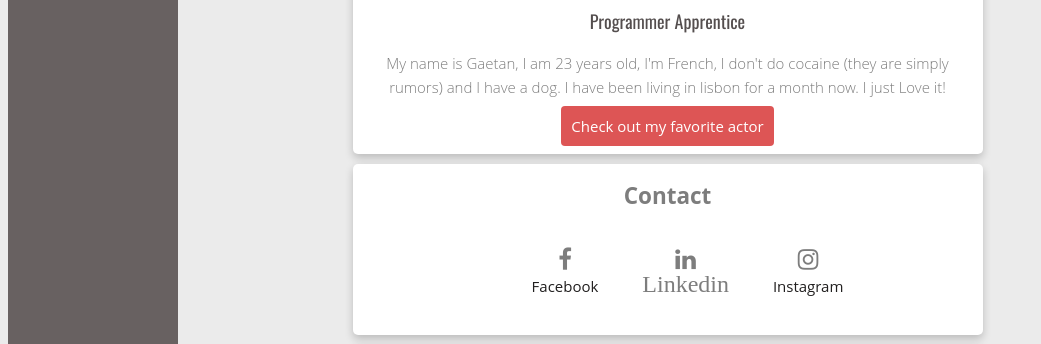
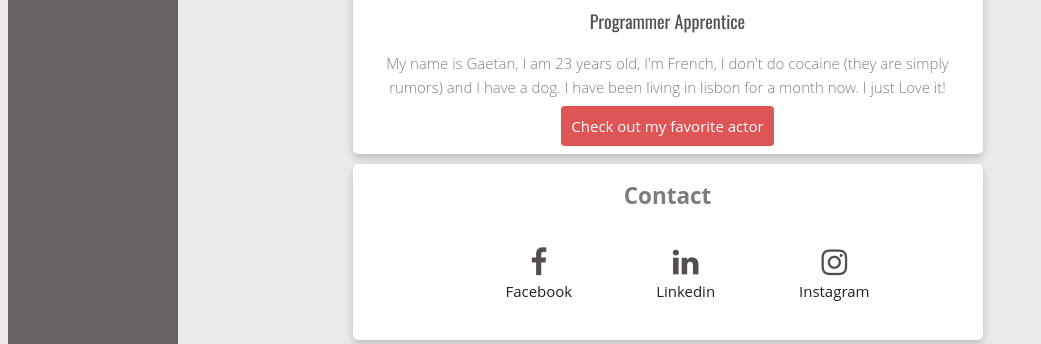
Before and after one commit to gaetan10/profile, a plain HTML site: page index.html in a window 1280 px wide. Shown: the part 233-577 px from the top of the page, without its empty margins (0-1041 px from the left). Drawn offline with nearby package versions, Linux system fonts and the light colour scheme.

Commit message:
last change

```diff
--- a/index.html
+++ b/index.html
@@ -38,7 +38,7 @@
   <h2 id="contact" class="text-center">Contact</h2>
      <ul class="list-inline">
         <li class="text-center"><a href="https://www.facebook.com/" target="_blank"><i class="fa fa-facebook "></i><br>Facebook</a></li>
-        <li class="text-center"><a href="https://www.linkedin.com/in/ga%C3%ABtan-may-84bb5aa4/" target="_blank"><i class="fa fa-linkedin"><br>Linkedin</i></a></li>
+        <li class="text-center"><a href="https://www.linkedin.com/in/ga%C3%ABtan-may-84bb5aa4/" target="_blank"><i class="fa fa-linkedin"></i><br>Linkedin</a></li>
         <li class="text-center"><a href="" target="_blank"><i class="fa fa-instagram"></i><br>Instagram</a></li>
     </ul>
 </div>
--- a/style.css
+++ b/style.css
@@ -105,7 +105,7 @@ ul {
 
 .list-inline li {
     display: inline-block;
-    padding: 20px;
+    padding: 20px 40px;
 }
 
 .top-padding {
@@ -114,8 +114,8 @@ ul {
 }
 
 .fa {
-  font-size: 24px;
-  color: #7d7d7d;
+  font-size: 30px;
+  color: #544e4e;
 }
 
 .fa:hover {
```
